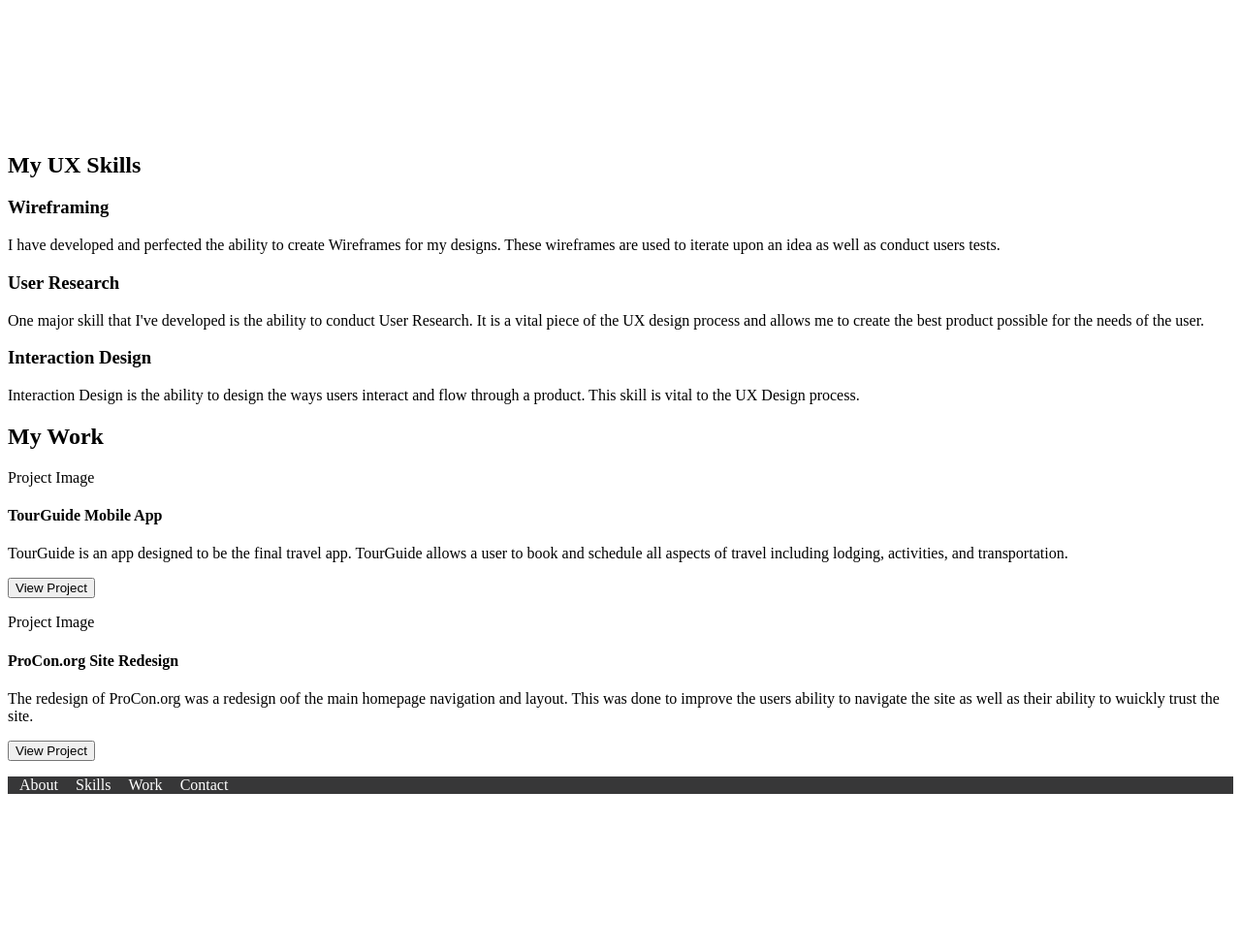
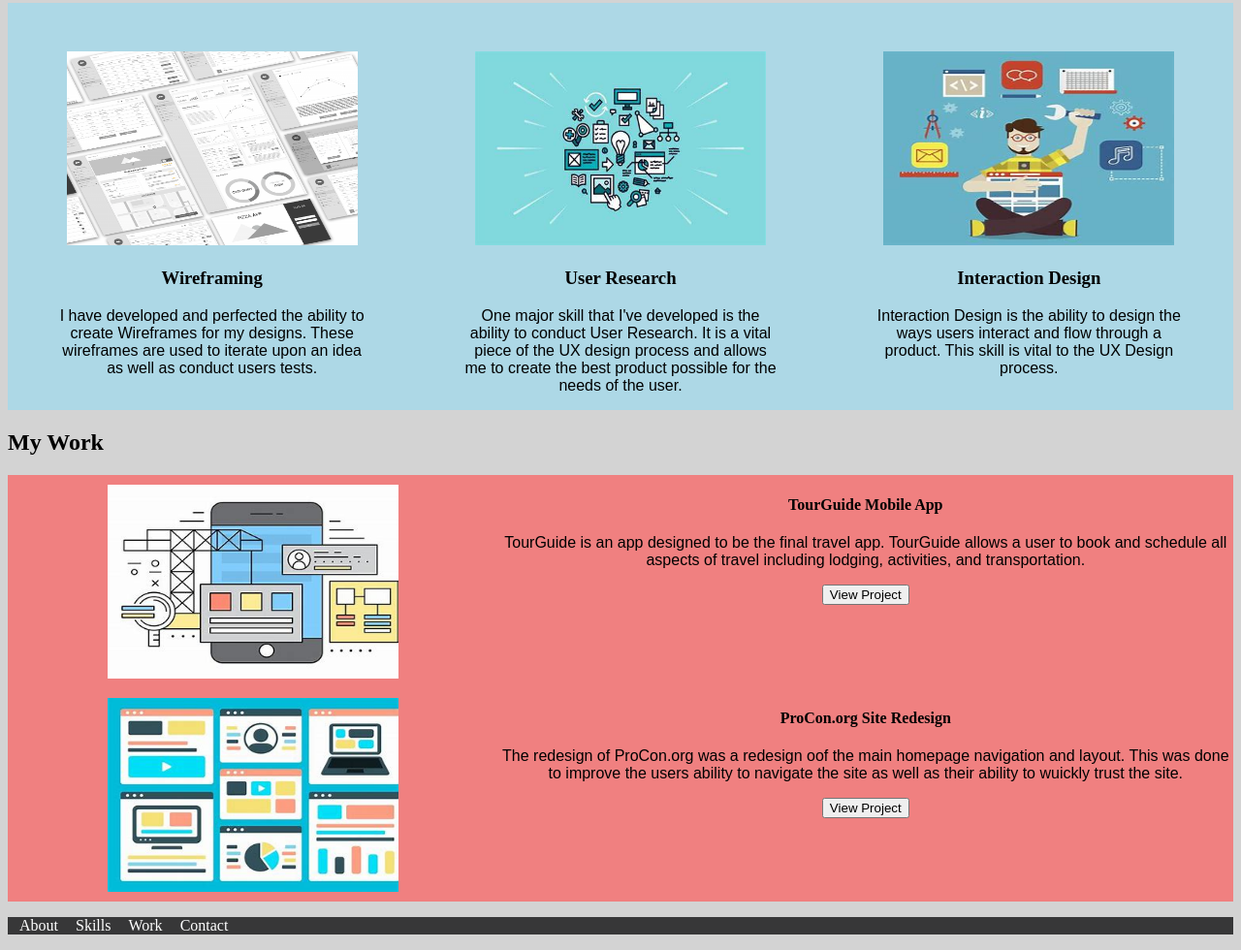
Before and after one commit to rnilsen77/UX_UI_HW_18, a plain HTML site: page index.html in a window 1280 px wide. Shown: the part 680-1660 px from the top of the page at 97% size. Before the commit the page ends 1515 px from the top, so only its background shows below. Drawn offline with Linux system fonts and the light colour scheme.

Commit message:
project finish

```diff
--- a/index.html
+++ b/index.html
@@ -21,27 +21,34 @@
 
         <section class="heroImg">
             <div class="content">
-                <img src="images/headshot.png" alt="Headshot of self" width="300" height="300">
+                <img class="headShot" src="images/headshot.png" alt="Headshot of self" width="300" height="300">
                 <p>Hello! My name is Riley Nilsen. I am UX Designer & Researcher. I love creating user centered designs and creating the best possible experience for each and every User.</p>
                 <button type="button">Download Resume</button>
             </div>
         </section>
 
+        <!--My UX Skills coded using CSS Flex-->
         <section class="mySkills">
             <h1>My UX Skills</h1>
             <div class="flexContainer">
-                <div>
-                    <!-- <img> skill image here  -->
+
+                <!--Wireframing Skill-->
+                <div class="flexChild">
+                    <img src="images/wireframingPic.png" alt="wireframing logo image" height="200" width="300">
                     <h3>Wireframing</h3>
                     <p>I have developed and perfected the ability to create Wireframes for my designs. These wireframes are used to iterate upon an idea as well as conduct users tests.</p>
                 </div>
-                <div>
-                    <!-- skill image here-->
+
+                <!--User Research Skill-->
+                <div class="flexChild">
+                    <img src="images/userResearch.jpg" alt="User Research logo" height="200" width="300">
                     <h3>User Research</h3>
                     <p>One major skill that I've developed is the ability to conduct User Research. It is a vital piece of the UX design process and allows me to create the best product possible for the needs of the user.</p>
                 </div>
-                <div>
-                    <!-- insert skill image here-->
+
+                <!--Interaction Design Skill-->
+                <div class="flexChild">
+                    <img src="images/interactionDesign.jpg" alt="Interaction Design Logo" height="200" width="300">
                     <h3>Interaction Design</h3>
                     <p>Interaction Design is the ability to design the ways users interact and flow through a product. This skill is vital to the UX Design process.</p>
                 </div>
@@ -52,23 +59,29 @@
             <h1>My Work</h1>
             <div class="workGrid">
 
-                <!-- First Project-->
-                <div>
-                    <p>Project Image</p>
-                    <!-- Insert project Image here-->
+                <!-- First Project TourGuide-->
+                    <!--TourGuide Image-->
+                    <div class="tourGuide_image gridChild">
+                        <img src="images/tourGuide.jpg" alt="TourGuide placeholder image" height="200" width="300">
                     </div>
-                <div>
+
+                    <!--TourGuide Description-->
+                    <div class="tourGuide_content gridChild">
                         <h4>TourGuide Mobile App</h4>
                         <p>TourGuide is an app designed to be the final travel app. TourGuide allows a user to book and schedule all aspects of travel including lodging, activities, and transportation.</p>
                         <button>View Project</button>
                     </div>
 
-                <!-- Second Project-->
-                <div>
-                    <p>Project Image</p>
-                    <!-- insert skill image here-->
+
+                <!-- Second Project Website Redesign-->
+
+                    <!--Website Redesign Image-->
+                    <div class="website_image gridChild">
+                        <img src="images/website.jpg" alt="Website Redesign image placeholder" height="200" width="300">
                     </div>
-                <div>
+
+                    <!--Website Redesign Description-->
+                    <div class="website_content gridChild">
                         <h4>ProCon.org Site Redesign</h4>
                         <p>The redesign of ProCon.org was a redesign oof the main homepage navigation and layout. This was done to improve the users ability to navigate the site as well as their ability to wuickly trust the site.</p>
                         <button>View Project</button>
--- a/styles/styles.css
+++ b/styles/styles.css
@@ -1,3 +1,15 @@
+body{
+    background-color: lightgray;
+}
+
+p{
+    font-family:Arial, Helvetica, sans-serif;
+}
+
+.h1{
+    font-family:Arial, Helvetica, sans-serif;
+}
+
 .inline-block {
     display: inline-block;
     vertical-align: top;
@@ -9,15 +21,20 @@
     text-align: center;
 }
 
+.headShot{
+    padding: 10px;
+}
+
 nav{
     width: 72%;
     padding: 1%;
 }
 
 header {
+    padding: 15px;
+    background-color: gray;
+  }
 
-    padding: 15px;
-  }
   header ul {
     float: right;
   }
@@ -33,7 +50,7 @@ header {
 
  .heroImg{
      text-align: center;
-     height: 600px;
+     height: 400px;
      padding: 25 px;
  }
 
@@ -57,3 +74,74 @@ header {
      display: inline-block;
      padding: 0px 7px;
  }
+
+/*My UX Skills Container*/
+.flexContainer{
+    display: flex;
+    align-items: center;
+    justify-content: center;
+}
+
+.flexChild{
+    width: 33%;
+    padding: 50px;
+    text-align: center;
+    background-color: lightblue;
+    height: 320px;
+}
+
+/*Flex Grid of UX Work*/
+.workGrid{
+    display: grid;
+    /*align-items: center;*/
+    grid-template-rows: 50% 50%;
+    grid-template-columns: 40% 60%;
+    background-color: lightcoral;
+    padding: 20 px;
+    grid-template-areas:
+        "topRowImage topRow"
+        "bottomRowImage bottomRow"
+        ;
+}
+
+.tourGuide_image{
+    grid-area: topRowImage;
+    align-self: center;
+    padding: 10px;
+}
+
+.tourGuide_content{
+    grid-area: topRow;
+}
+
+.website_image{
+    grid-area: bottomRowImage;
+    padding: 10px;
+   align-self: center;
+}
+
+.website_content{
+    grid-area: bottomRow;
+}
+
+.gridChild{
+    text-align: center;
+    height: 200px;
+}
+
+@media only screen and (max-width: 600){
+    #categoryFlex{
+        flex-direction: column;
+    }
+
+    #categoryGrid{
+    grid-template-rows: 300px 300px 300 px 300 px;
+    grid-template-columns: 1fr;
+    grid-template-areas:
+    "tourguide_image"
+    "tourGuide_content"
+    "website_image"
+    "website_content"
+    ;
+    }
+}
```
Also changed, not shown: images/ctScanner.jpg (added), images/interactionDesign.jpg (added), images/logo.png, images/tourGuide.jpg (added), images/userResearch.jpg (added), images/website.jpg (added), images/wireframingPic.png (added). Lines whose indentation alone changed are shown as unchanged.
